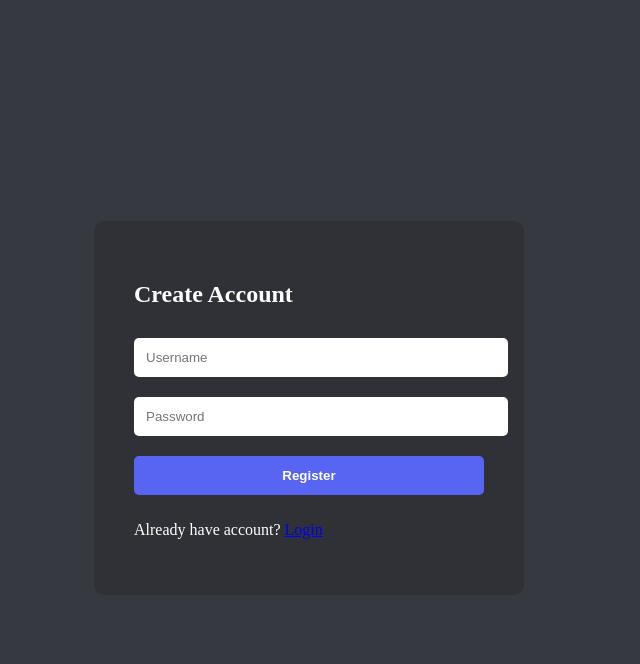
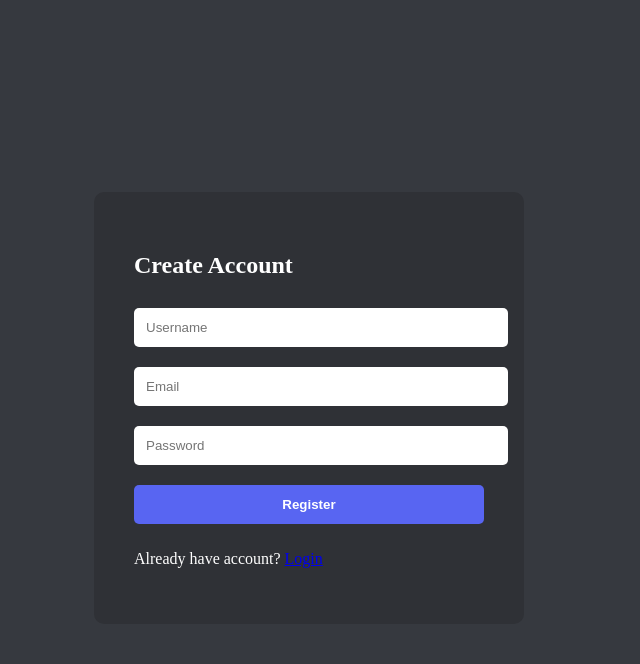
Before and after one commit to MinukaSithumika955/flowchat-app, a Flask app: page /register in a window 1280 px wide. Shown: the top 664 px of the page, without its empty margins (331-971 px from the left). Run offline with Flask 3, Linux system fonts and the light colour scheme.

Commit message:
register.html

```diff
--- a/templates/register.html
+++ b/templates/register.html
@@ -5,7 +5,9 @@ input,button{width:100%;padding:12px;margin:10px 0;border:none;border-radius:5px
 button{background:#5865F2;color:white;font-weight:bold;cursor:pointer}</style>
 </head><body>
 <div class="container"><h2>Create Account</h2>
-<form method="POST"><input name="username" placeholder="Username" required>
+<form method="POST">
+<input name="username" placeholder="Username" required>
+<input name="email" type="email" placeholder="Email" required>  <!-- ME LINE EKA ADD -->
 <input name="password" type="password" placeholder="Password" required>
 <button>Register</button></form>
 <p>Already have account? <a href="/login">Login</a></p></div></body></html>
```
